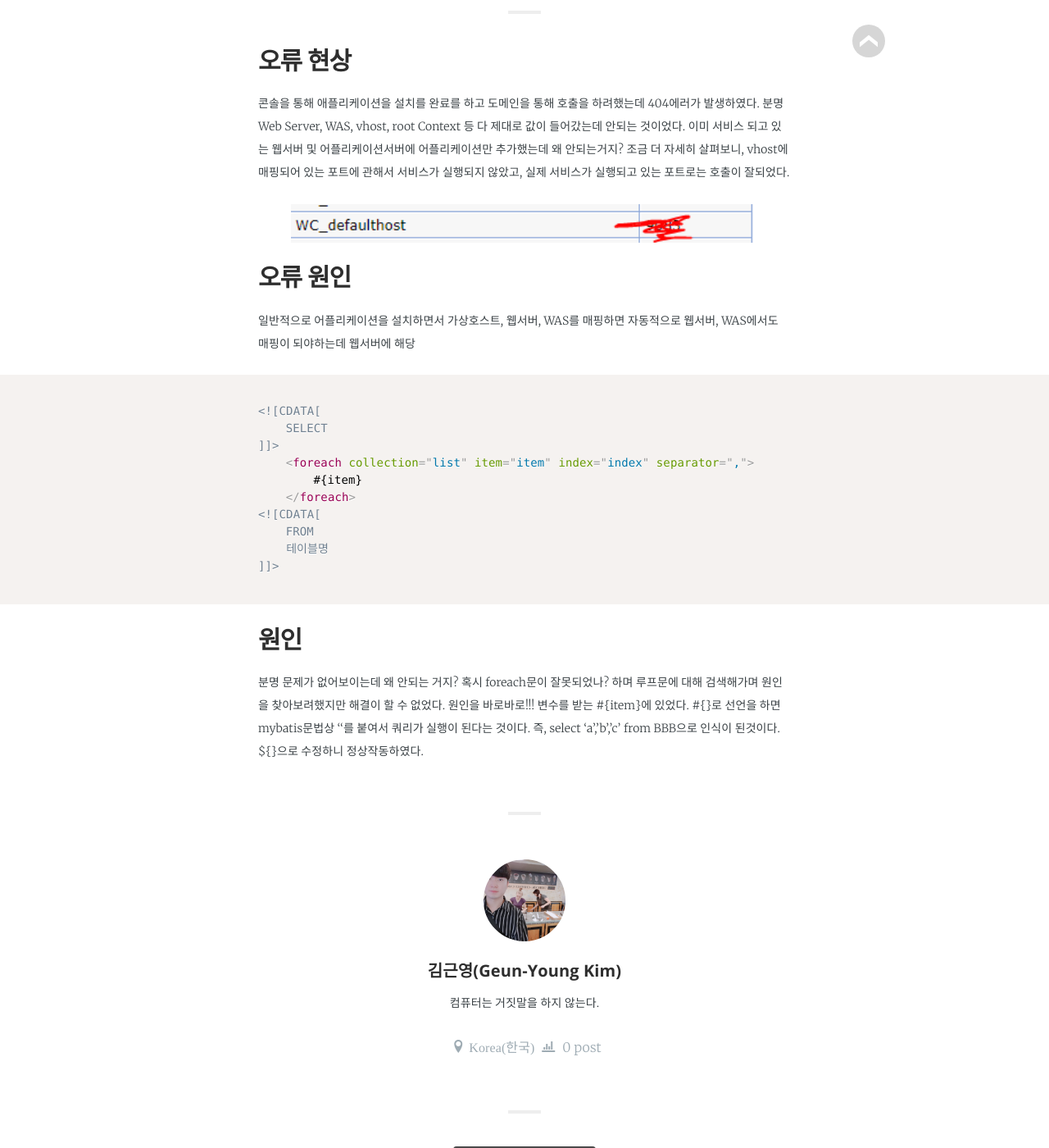
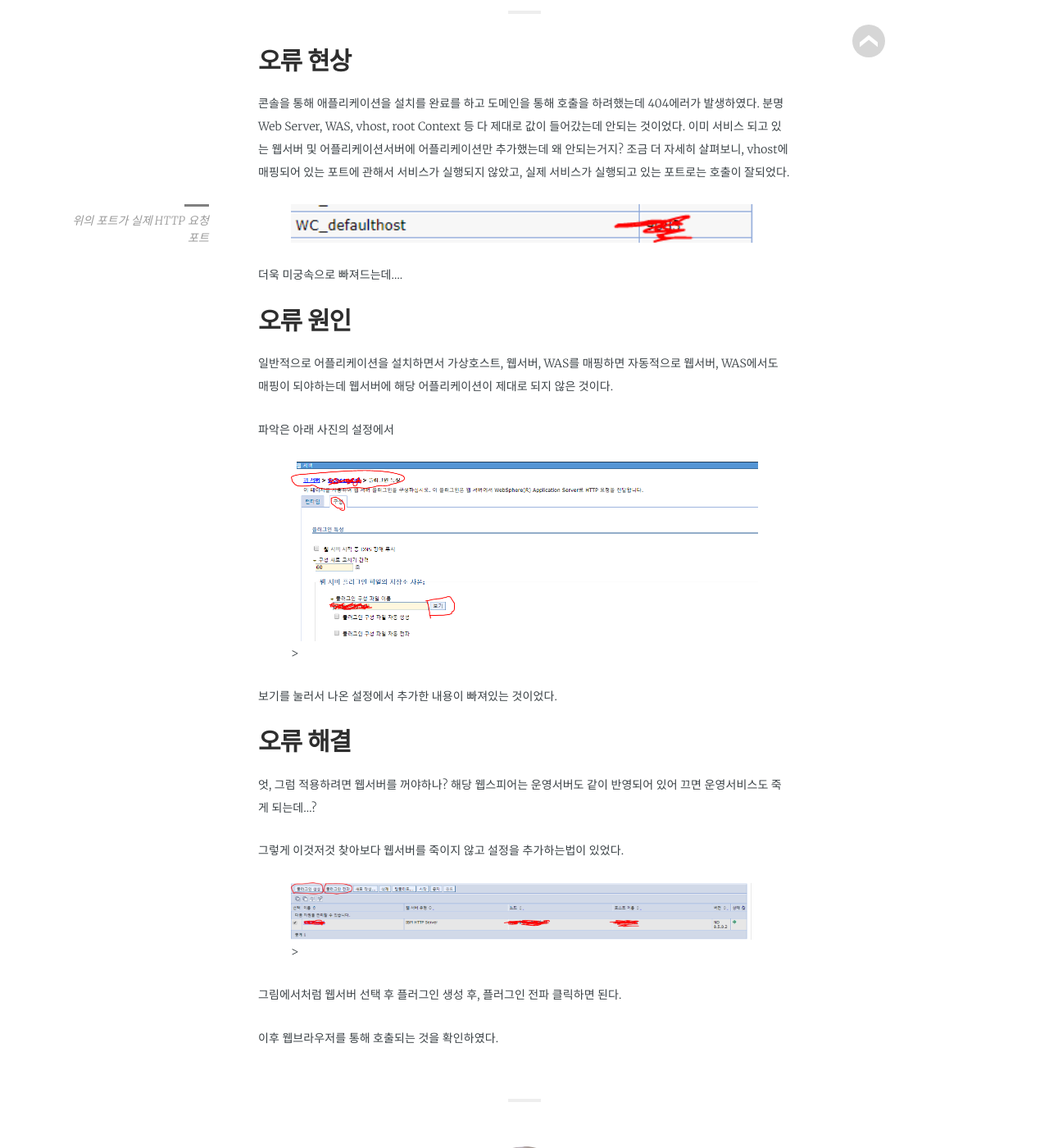
Before and after one commit to jwillmer/jekyllDecent, a Jekyll site: the page built from _posts/2019-04-03-websphere-add-application.md, in a window 1280 px wide and 1400 px high, scrolled down 491 px. Shown: the whole window at 82% size. Built offline with Jekyll 4.4.1, drawn with Linux system fonts in a browser that asks for light colours; some web fonts are replaced.

Commit message:
Update 2019-04-03-websphere-add-application.md

````diff
--- a/_posts/2019-04-03-websphere-add-application.md
+++ b/_posts/2019-04-03-websphere-add-application.md
@@ -22,32 +22,39 @@ comments:          true
 <aside>
 <figure>
 <img src="{{ "/media/img/Mistakes/host1.PNG" | absolute_url }}" />
+<figcaption>위의 포트가 실제 HTTP 요청 포트</figcaption>
 </figure>
 </aside>
 
+더욱 미궁속으로 빠져드는데....
+
+
 ## 오류 원인
 
-일반적으로 어플리케이션을 설치하면서 가상호스트, 웹서버, WAS를 매핑하면 자동적으로 웹서버, WAS에서도 매핑이 되야하는데 웹서버에 해당
+일반적으로 어플리케이션을 설치하면서 가상호스트, 웹서버, WAS를 매핑하면 자동적으로 웹서버, WAS에서도 매핑이 되야하는데 웹서버에 해당 어플리케이션이 제대로 되지 않은 것이다.
 
-```xml
+파악은 아래 사진의 설정에서
 
-<![CDATA[
-	SELECT
-]]>
-	<foreach collection="list" item="item" index="index" separator=",">
-		#{item}
-	</foreach>
-<![CDATA[
-	FROM
-    테이블명
-]]>
+<aside>
+<figure>
+<img src="{{ "/media/img/Mistakes/websphere10.png" | absolute_url }}" />>
+</figure>
+</aside>
 
-```
+보기를 눌러서 나온 설정에서 추가한 내용이 빠져있는 것이었다.
 
-## 원인
+## 오류 해결
 
-분명 문제가 없어보이는데 왜 안되는 거지? 혹시 foreach문이 잘못되었나? 하며 루프문에 대해 검색해가며 원인을 찾아보려했지만 해결이 할 수 없었다.
-원인을 바로바로!!!
-변수를 받는 #{item}에 있었다. #{}로 선언을 하면 mybatis문법상 ''를 붙여서 쿼리가 실행이 된다는 것이다.
-즉, select 'a','b','c' from BBB으로 인식이 된것이다.
-${}으로 수정하니 정상작동하였다.
+엇, 그럼 적용하려면 웹서버를 꺼야하나? 해당 웹스피어는 운영서버도 같이 반영되어 있어 끄면 운영서비스도 죽게 되는데...?
+
+그렇게 이것저것 찾아보다 웹서버를 죽이지 않고 설정을 추가하는법이 있었다.
+
+<aside>
+<figure>
+<img src="{{ "/media/img/Mistakes/websphere11.PNG" | absolute_url }}" />>
+</figure>
+</aside>
+
+그림에서처럼 웹서버 선택 후 플러그인 생성 후, 플러그인 전파 클릭하면 된다.
+
+이후 웹브라우저를 통해 호출되는 것을 확인하였다.
````
